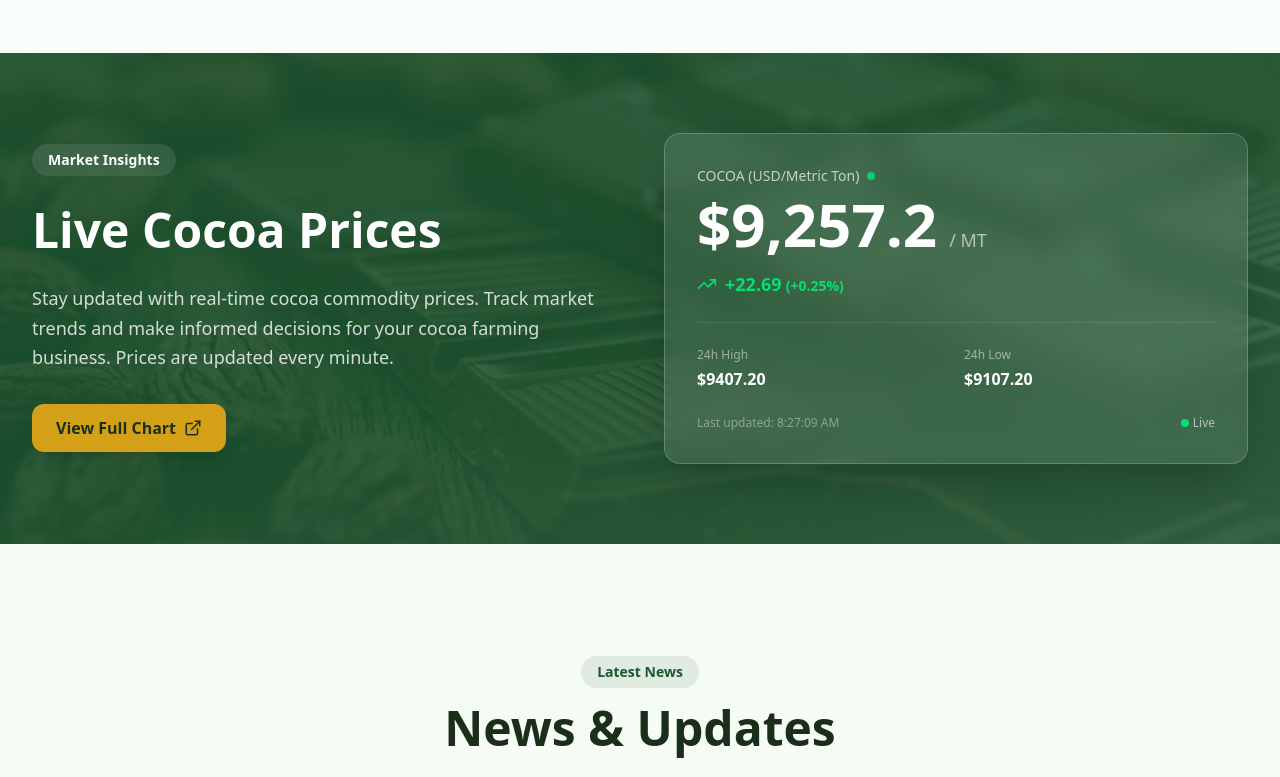
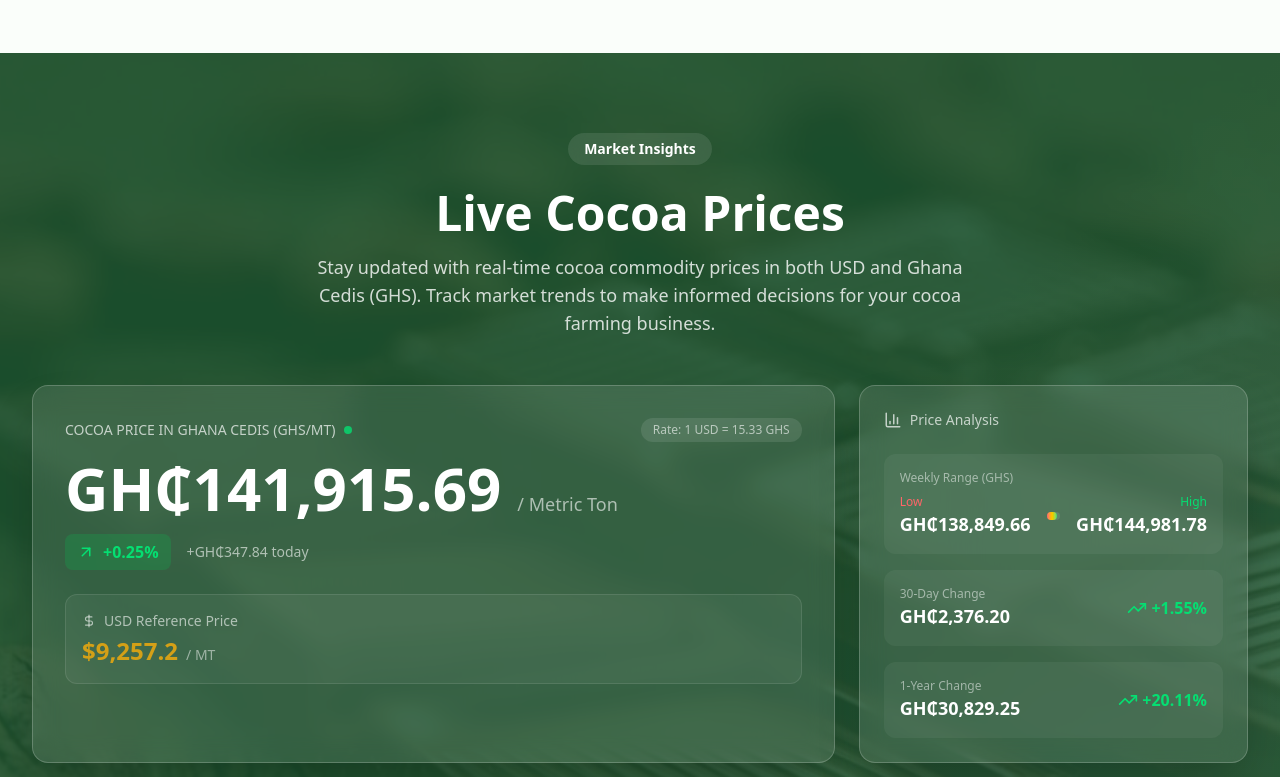
Before and after one commit to Godfredasare/Cocobod-CHED, a Next.js app: page / in a window 1280 px wide. Shown: the part 1980-2757 px from the top of the page. Built offline with nearby package versions, Linux system fonts and the light colour scheme.

Commit message:
Update CocoaPriceChart: Add prices in Ghana Cedis (GHS), weekly/monthly/yearly analysis, and market insights

```diff
--- a/src/components/ched/CocoaPriceChart.tsx
+++ b/src/components/ched/CocoaPriceChart.tsx
@@ -1,45 +1,67 @@
 'use client';
 
 import { motion } from 'framer-motion';
-import { TrendingUp, TrendingDown, ExternalLink } from 'lucide-react';
+import { TrendingUp, TrendingDown, ExternalLink, DollarSign, ArrowUpRight, ArrowDownRight, BarChart3 } from 'lucide-react';
 import { useState, useEffect } from 'react';
 
 interface PriceData {
-  price: number;
+  priceUSD: number;
+  priceGHS: number;
   change: number;
   changePercent: number;
+  weeklyHigh: number;
+  weeklyLow: number;
+  monthlyChange: number;
+  yearlyChange: number;
 }
 
 export default function CocoaPriceChart() {
   const [priceData, setPriceData] = useState<PriceData | null>(null);
   const [isLoading, setIsLoading] = useState(true);
+  const [exchangeRate, setExchangeRate] = useState(15.5); // USD to GHS rate
 
   useEffect(() => {
-    // Simulate fetching price data
-    // In production, you'd fetch from an API
     const fetchPrice = () => {
       // Simulated current cocoa price (around $8,000-$12,000 per metric ton in 2024)
       const basePrice = 9500;
       const variation = Math.random() * 500 - 250;
-      const price = basePrice + variation;
+      const priceUSD = basePrice + variation;
       const change = Math.random() * 200 - 100;
-      const changePercent = (change / price) * 100;
+      const changePercent = (change / priceUSD) * 100;
+
+      // Convert to GHS
+      const currentRate = 15.5 + (Math.random() * 0.5 - 0.25);
+      setExchangeRate(currentRate);
+      const priceGHS = priceUSD * currentRate;
 
       setPriceData({
-        price: Math.round(price * 100) / 100,
+        priceUSD: Math.round(priceUSD * 100) / 100,
+        priceGHS: Math.round(priceGHS * 100) / 100,
         change: Math.round(change * 100) / 100,
-        changePercent: Math.round(changePercent * 100) / 100
+        changePercent: Math.round(changePercent * 100) / 100,
+        weeklyHigh: Math.round((priceUSD + 200) * 100) / 100,
+        weeklyLow: Math.round((priceUSD - 200) * 100) / 100,
+        monthlyChange: Math.round((Math.random() * 10 - 3) * 100) / 100,
+        yearlyChange: Math.round((Math.random() * 30 + 10) * 100) / 100,
       });
       setIsLoading(false);
     };
 
     fetchPrice();
-    const interval = setInterval(fetchPrice, 60000); // Update every minute
+    const interval = setInterval(fetchPrice, 60000);
 
     return () => clearInterval(interval);
   }, []);
 
   const isPositive = priceData && priceData.change >= 0;
+  const formatGHS = (value: number) => {
+    return new Intl.NumberFormat('en-GH', {
+      style: 'currency',
+      currency: 'GHS',
+      minimumFractionDigits: 2,
+      maximumFractionDigits: 2,
+    }).format(value);
+  };
 
   return (
     <section className="py-16 lg:py-20 bg-gradient-to-br from-primary via-primary to-primary/90 relative overflow-hidden">
@@ -49,103 +71,219 @@ export default function CocoaPriceChart() {
       </div>
 
       <div className="max-w-7xl mx-auto px-4 sm:px-6 lg:px-8 relative z-10">
-        <div className="grid lg:grid-cols-2 gap-12 items-center">
-          {/* Left Side - Info */}
+        {/* Header */}
+        <div className="text-center mb-12">
+          <motion.span
+            initial={{ opacity: 0, y: 10 }}
+            whileInView={{ opacity: 1, y: 0 }}
+            viewport={{ once: true }}
+            transition={{ duration: 0.3 }}
+            className="inline-block px-4 py-1.5 bg-white/10 text-white text-sm font-semibold rounded-full mb-6 backdrop-blur-sm"
+          >
+            Market Insights
+          </motion.span>
+          <motion.h2
+            initial={{ opacity: 0, y: 20 }}
+            whileInView={{ opacity: 1, y: 0 }}
+            viewport={{ once: true }}
+            transition={{ duration: 0.3, delay: 0.1 }}
+            className="text-3xl sm:text-4xl lg:text-5xl font-bold text-white mb-4"
+          >
+            Live Cocoa Prices
+          </motion.h2>
+          <motion.p
+            initial={{ opacity: 0, y: 20 }}
+            whileInView={{ opacity: 1, y: 0 }}
+            viewport={{ once: true }}
+            transition={{ duration: 0.3, delay: 0.15 }}
+            className="text-white/80 text-lg max-w-2xl mx-auto"
+          >
+            Stay updated with real-time cocoa commodity prices in both USD and Ghana Cedis (GHS).
+            Track market trends to make informed decisions for your cocoa farming business.
+          </motion.p>
+        </div>
+
+        {/* Price Cards Grid */}
+        <div className="grid lg:grid-cols-3 gap-6 mb-8">
+          {/* Main Price Card - GHS */}
           <motion.div
             initial={{ opacity: 0, x: -20 }}
             whileInView={{ opacity: 1, x: 0 }}
             viewport={{ once: true }}
             transition={{ duration: 0.4 }}
-            className="text-white"
+            className="lg:col-span-2"
           >
-            <span className="inline-block px-4 py-1.5 bg-white/10 text-white text-sm font-semibold rounded-full mb-6 backdrop-blur-sm">
-              Market Insights
-            </span>
-            <h2 className="text-3xl sm:text-4xl lg:text-5xl font-bold mb-6 leading-tight">
-              Live Cocoa Prices
-            </h2>
-            <p className="text-white/80 text-lg mb-8 leading-relaxed">
-              Stay updated with real-time cocoa commodity prices. Track market trends and make
-              informed decisions for your cocoa farming business. Prices are updated every minute.
-            </p>
-            <a
-              href="https://tradingeconomics.com/commodity/cocoa"
-              target="_blank"
-              rel="noopener noreferrer"
-              className="inline-flex items-center gap-2 px-6 py-3 bg-accent text-foreground font-semibold rounded-xl hover:bg-accent/90 transition-all shadow-lg"
-            >
-              View Full Chart
-              <ExternalLink size={18} />
-            </a>
+            <div className="bg-white/10 backdrop-blur-md rounded-2xl p-8 border border-white/20 shadow-2xl h-full">
+              {isLoading ? (
+                <div className="animate-pulse space-y-4">
+                  <div className="h-6 bg-white/20 rounded w-1/3"></div>
+                  <div className="h-16 bg-white/20 rounded w-1/2"></div>
+                  <div className="h-6 bg-white/20 rounded w-1/4"></div>
+                </div>
+              ) : priceData ? (
+                <>
+                  <div className="flex items-center justify-between mb-4">
+                    <div className="flex items-center gap-2 text-white/70">
+                      <span className="text-sm font-medium">COCOA PRICE IN GHANA CEDIS (GHS/MT)</span>
+                      <span className="w-2 h-2 bg-green-400 rounded-full animate-pulse"></span>
+                    </div>
+                    <div className="flex items-center gap-1 px-3 py-1 bg-white/10 rounded-full">
+                      <span className="text-white/60 text-xs">Rate: 1 USD = {exchangeRate.toFixed(2)} GHS</span>
+                    </div>
+                  </div>
+
+                  <div className="flex items-baseline gap-4 mb-4">
+                    <span className="text-5xl lg:text-6xl font-bold text-white">
+                      {formatGHS(priceData.priceGHS)}
+                    </span>
+                    <span className="text-white/60 text-lg">/ Metric Ton</span>
+                  </div>
+
+                  <div className="flex items-center gap-4 mb-6">
+                    <div className={`flex items-center gap-2 px-3 py-1.5 rounded-lg ${isPositive ? 'bg-green-500/20 text-green-400' : 'bg-red-500/20 text-red-400'}`}>
+                      {isPositive ? <ArrowUpRight size={18} /> : <ArrowDownRight size={18} />}
+                      <span className="font-semibold">
+                        {isPositive ? '+' : ''}{priceData.changePercent.toFixed(2)}%
+                      </span>
+                    </div>
+                    <span className="text-white/60 text-sm">
+                      {isPositive ? '+' : ''}{formatGHS(priceData.change * exchangeRate)} today
+                    </span>
+                  </div>
+
+                  {/* USD Reference */}
+                  <div className="bg-white/5 rounded-xl p-4 border border-white/10">
+                    <div className="flex items-center gap-2 text-white/60 text-sm mb-1">
+                      <DollarSign size={14} />
+                      <span>USD Reference Price</span>
+                    </div>
+                    <div className="flex items-baseline gap-2">
+                      <span className="text-2xl font-bold text-accent">
+                        ${priceData.priceUSD.toLocaleString()}
+                      </span>
+                      <span className="text-white/50 text-sm">/ MT</span>
+                    </div>
+                  </div>
+                </>
+              ) : null}
+            </div>
           </motion.div>
 
-          {/* Right Side - Price Card */}
+          {/* Stats Card */}
           <motion.div
             initial={{ opacity: 0, x: 20 }}
             whileInView={{ opacity: 1, x: 0 }}
             viewport={{ once: true }}
             transition={{ duration: 0.4, delay: 0.1 }}
           >
-            <div className="bg-white/10 backdrop-blur-md rounded-2xl p-8 border border-white/20 shadow-2xl">
+            <div className="bg-white/10 backdrop-blur-md rounded-2xl p-6 border border-white/20 shadow-2xl h-full">
+              <div className="flex items-center gap-2 text-white/70 mb-6">
+                <BarChart3 size={18} />
+                <span className="text-sm font-medium">Price Analysis</span>
+              </div>
+
               {isLoading ? (
-                <div className="animate-pulse">
-                  <div className="h-8 bg-white/20 rounded w-1/2 mb-4"></div>
-                  <div className="h-16 bg-white/20 rounded w-3/4 mb-4"></div>
-                  <div className="h-6 bg-white/20 rounded w-1/3"></div>
+                <div className="animate-pulse space-y-4">
+                  <div className="h-8 bg-white/20 rounded"></div>
+                  <div className="h-8 bg-white/20 rounded"></div>
+                  <div className="h-8 bg-white/20 rounded"></div>
                 </div>
               ) : priceData ? (
-                <>
-                  <div className="flex items-center gap-2 text-white/70 mb-2">
-                    <span className="text-sm font-medium">COCOA (USD/Metric Ton)</span>
-                    <span className="w-2 h-2 bg-green-400 rounded-full animate-pulse"></span>
-                  </div>
-
-                  <div className="flex items-baseline gap-3 mb-4">
-                    <span className="text-5xl lg:text-6xl font-bold text-white">
-                      ${priceData.price.toLocaleString()}
-                    </span>
-                    <span className="text-white/60 text-lg">/ MT</span>
-                  </div>
-
-                  <div className={`flex items-center gap-2 ${isPositive ? 'text-green-400' : 'text-red-400'}`}>
-                    {isPositive ? (
-                      <TrendingUp size={20} />
-                    ) : (
-                      <TrendingDown size={20} />
-                    )}
-                    <span className="text-lg font-semibold">
-                      {isPositive ? '+' : ''}{priceData.change.toFixed(2)}
-                      <span className="text-sm ml-1">({isPositive ? '+' : ''}{priceData.changePercent.toFixed(2)}%)</span>
-                    </span>
-                  </div>
-
-                  <div className="mt-6 pt-6 border-t border-white/10">
-                    <div className="grid grid-cols-2 gap-4">
+                <div className="space-y-4">
+                  {/* Weekly Range */}
+                  <div className="bg-white/5 rounded-xl p-4">
+                    <p className="text-white/50 text-xs mb-2">Weekly Range (GHS)</p>
+                    <div className="flex justify-between items-center">
                       <div>
-                        <p className="text-white/50 text-xs mb-1">24h High</p>
-                        <p className="text-white font-semibold">${(priceData.price + 150).toFixed(2)}</p>
+                        <p className="text-xs text-red-400">Low</p>
+                        <p className="text-lg font-bold text-white">{formatGHS(priceData.weeklyLow * exchangeRate)}</p>
                       </div>
-                      <div>
-                        <p className="text-white/50 text-xs mb-1">24h Low</p>
-                        <p className="text-white font-semibold">${(priceData.price - 150).toFixed(2)}</p>
+                      <div className="flex-1 mx-4 h-2 bg-white/10 rounded-full">
+                        <div className="h-2 bg-gradient-to-r from-red-400 via-yellow-400 to-green-400 rounded-full w-3/4"></div>
+                      </div>
+                      <div className="text-right">
+                        <p className="text-xs text-green-400">High</p>
+                        <p className="text-lg font-bold text-white">{formatGHS(priceData.weeklyHigh * exchangeRate)}</p>
                       </div>
                     </div>
                   </div>
 
-                  <div className="mt-6 flex items-center justify-between">
-                    <p className="text-white/40 text-xs">
-                      Last updated: {new Date().toLocaleTimeString()}
-                    </p>
-                    <div className="flex items-center gap-1">
-                      <span className="w-2 h-2 bg-green-400 rounded-full"></span>
-                      <span className="text-white/60 text-xs">Live</span>
+                  {/* Monthly Change */}
+                  <div className="flex justify-between items-center bg-white/5 rounded-xl p-4">
+                    <div>
+                      <p className="text-white/50 text-xs">30-Day Change</p>
+                      <p className="text-lg font-bold text-white">{formatGHS(priceData.monthlyChange * exchangeRate * 100)}</p>
+                    </div>
+                    <div className={`flex items-center gap-1 ${priceData.monthlyChange >= 0 ? 'text-green-400' : 'text-red-400'}`}>
+                      {priceData.monthlyChange >= 0 ? <TrendingUp size={20} /> : <TrendingDown size={20} />}
+                      <span className="font-semibold">{priceData.monthlyChange >= 0 ? '+' : ''}{priceData.monthlyChange}%</span>
                     </div>
                   </div>
-                </>
+
+                  {/* Yearly Change */}
+                  <div className="flex justify-between items-center bg-white/5 rounded-xl p-4">
+                    <div>
+                      <p className="text-white/50 text-xs">1-Year Change</p>
+                      <p className="text-lg font-bold text-white">{formatGHS(priceData.yearlyChange * exchangeRate * 100)}</p>
+                    </div>
+                    <div className="flex items-center gap-1 text-green-400">
+                      <TrendingUp size={20} />
+                      <span className="font-semibold">+{priceData.yearlyChange}%</span>
+                    </div>
+                  </div>
+                </div>
               ) : null}
             </div>
           </motion.div>
         </div>
+
+        {/* Analysis Section */}
+        <motion.div
+          initial={{ opacity: 0, y: 20 }}
+          whileInView={{ opacity: 1, y: 0 }}
+          viewport={{ once: true }}
+          transition={{ duration: 0.4, delay: 0.2 }}
+          className="bg-white/5 backdrop-blur-sm rounded-2xl p-6 border border-white/10 mb-8"
+        >
+          <h3 className="text-white font-bold text-lg mb-4">📊 Market Analysis</h3>
+          <div className="grid md:grid-cols-3 gap-4 text-sm text-white/80">
+            <div className="bg-white/5 rounded-xl p-4">
+              <p className="text-accent font-semibold mb-2">Supply Outlook</p>
+              <p className="text-white/70">Global cocoa supply remains tight due to weather conditions in West Africa. Ghana and Ivory Coast production levels are below seasonal averages.</p>
+            </div>
+            <div className="bg-white/5 rounded-xl p-4">
+              <p className="text-accent font-semibold mb-2">Local Impact</p>
+              <p className="text-white/70">Ghanaian farmers benefit from higher prices. The current price represents a significant increase from previous seasons, improving farmer incomes.</p>
+            </div>
+            <div className="bg-white/5 rounded-xl p-4">
+              <p className="text-accent font-semibold mb-2">Price Forecast</p>
+              <p className="text-white/70">Analysts expect prices to remain elevated through the season. Cedi depreciation against USD may further increase local GHS prices.</p>
+            </div>
+          </div>
+        </motion.div>
+
+        {/* Footer Links */}
+        <motion.div
+          initial={{ opacity: 0, y: 20 }}
+          whileInView={{ opacity: 1, y: 0 }}
+          viewport={{ once: true }}
+          transition={{ duration: 0.4, delay: 0.3 }}
+          className="flex flex-col sm:flex-row items-center justify-between gap-4"
+        >
+          <div className="flex items-center gap-2 text-white/50 text-sm">
+            <span className="w-2 h-2 bg-green-400 rounded-full animate-pulse"></span>
+            Last updated: {new Date().toLocaleTimeString()} | Auto-refreshes every minute
+          </div>
+          <a
+            href="https://tradingeconomics.com/commodity/cocoa"
+            target="_blank"
+            rel="noopener noreferrer"
+            className="inline-flex items-center gap-2 px-6 py-3 bg-accent text-foreground font-semibold rounded-xl hover:bg-accent/90 transition-all shadow-lg"
+          >
+            View Full Chart
+            <ExternalLink size={18} />
+          </a>
+        </motion.div>
       </div>
     </section>
   );
```
